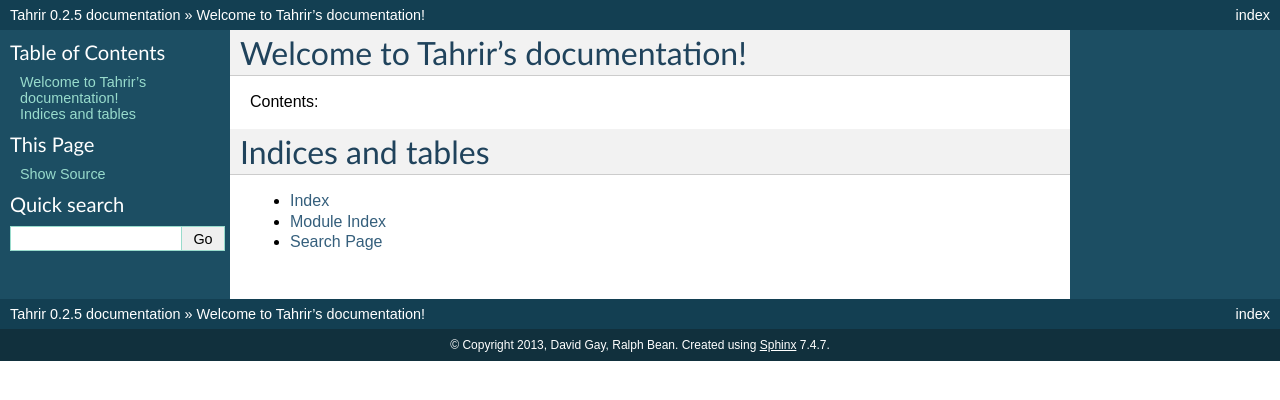
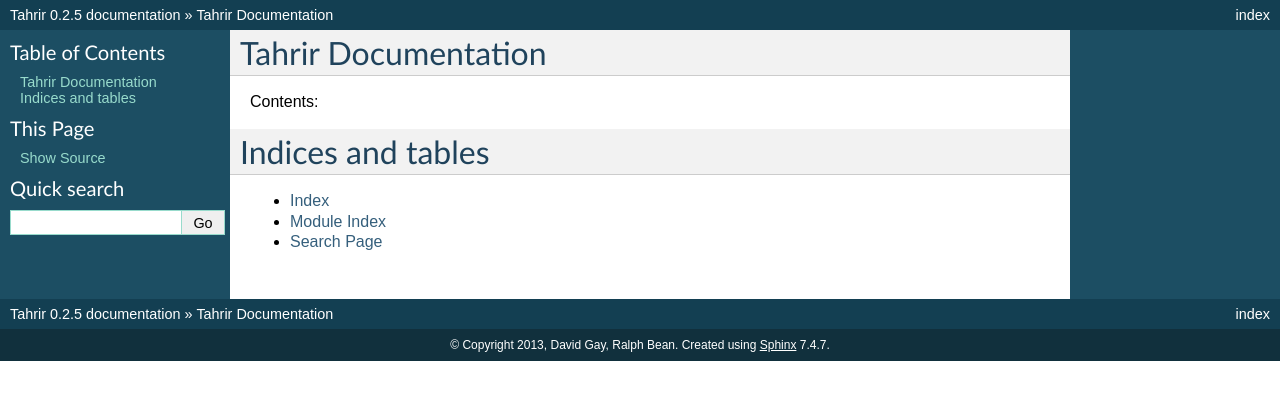
Before and after one commit to fedora-infra/tahrir, a Sphinx documentation site: the page built from docs/index.rst, in a window 1280 px wide. Shown: the top 400 px of the page. Built offline with Sphinx 7.4.7, drawn with Linux system fonts in a browser that asks for light colours; some of the changed lines change nothing that is shown.

Commit message:
Remove some header stuff from the docs index. Will do more docs stuff after working on Flock preso.

```diff
--- a/docs/index.rst
+++ b/docs/index.rst
@@ -1,10 +1,5 @@
-.. Tahrir documentation master file, created by
-   sphinx-quickstart on Thu Jul 25 11:39:50 2013.
-   You can adapt this file completely to your liking, but it should at least
-   contain the root `toctree` directive.
-
-Welcome to Tahrir's documentation!
-==================================
+Tahrir Documentation
+====================
 
 Contents:
 
```
